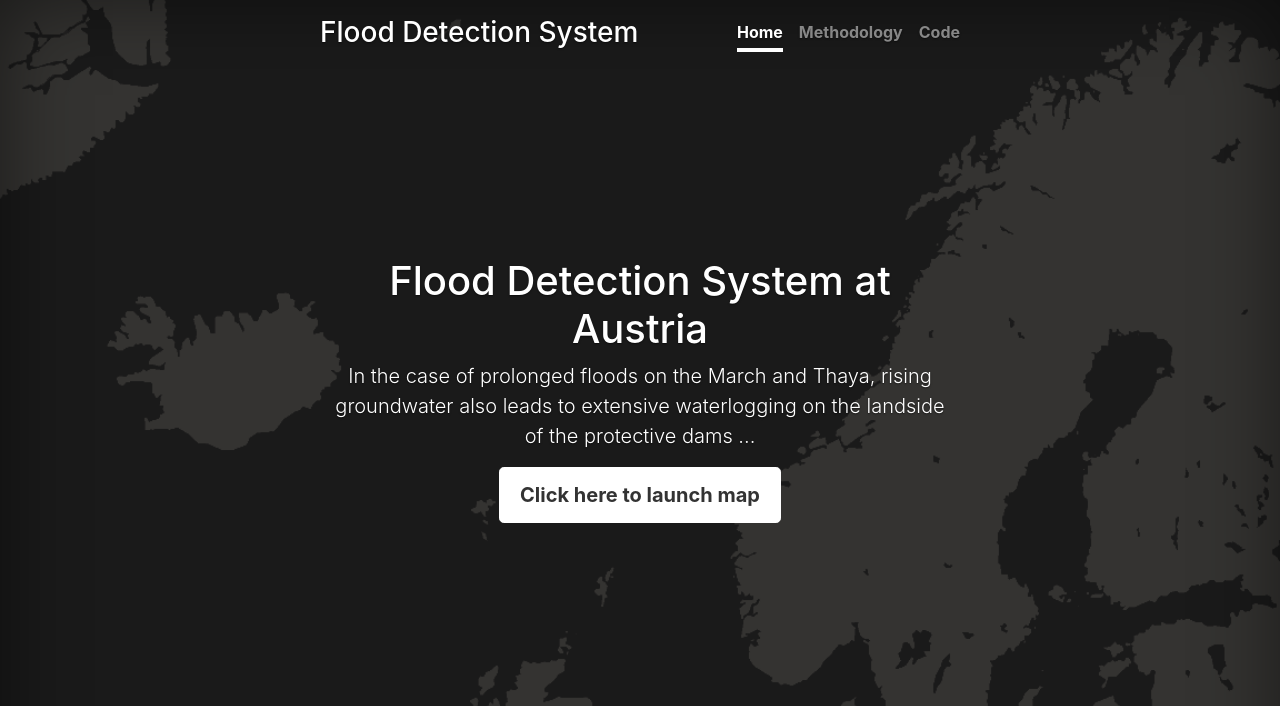
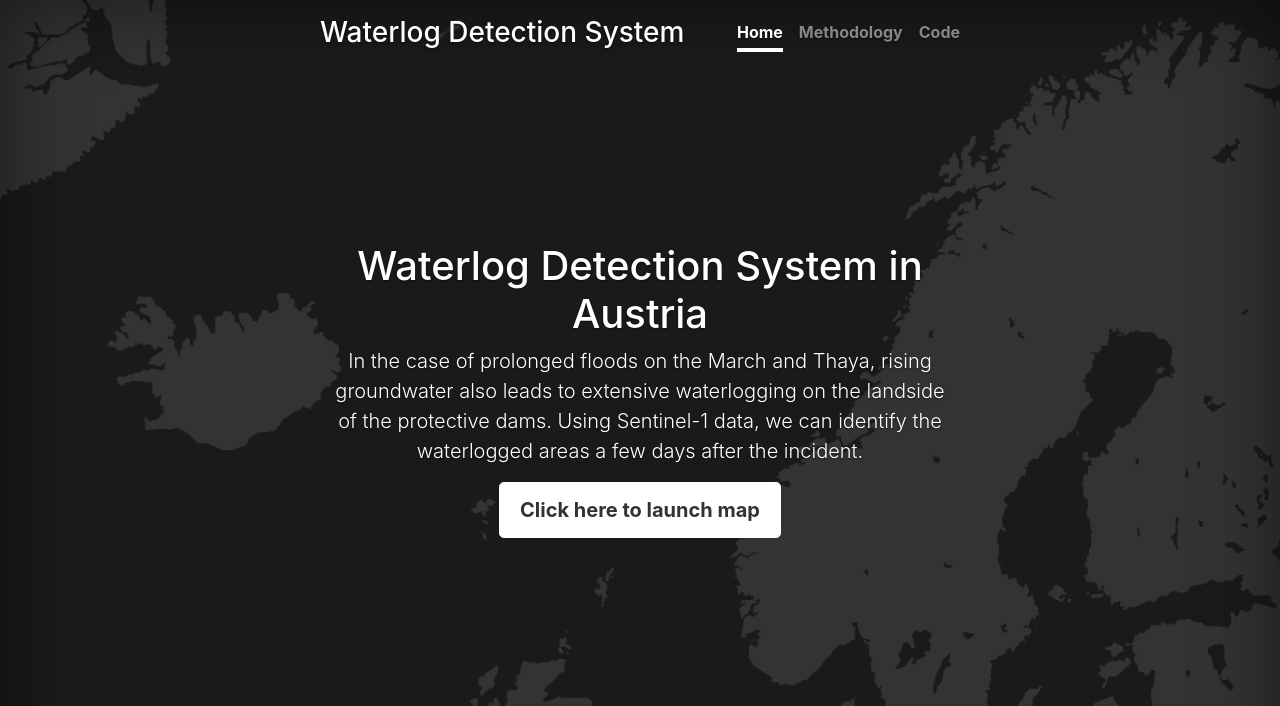
Before and after one commit to adebowaledaniel/fastapi_flood, a FastAPI app: page / in a window 1280 px wide. Shown: the top 706 px of the page. Run offline with FastAPI, Linux system fonts and the light colour scheme; parts of the project's set-up code (start-up, migrations or seed data) failed here and were passed over; some libraries are stand-ins or nearby versions.

Commit message:
Update home.html
Renamed to waterlog detection system

```diff
--- a/templates/home.html
+++ b/templates/home.html
@@ -7,7 +7,7 @@
     <meta name="description" content="">
     <meta name="author" content="">
     <meta name="generator" content="Jekyll v3.8.5">
-    <title>Flood map</title>
+    <title>Waterlog Detection System</title>
 
     <!-- Bootstrap core CSS -->
     <link rel="stylesheet" href="https://stackpath.bootstrapcdn.com/bootstrap/4.3.1/css/bootstrap.min.css"
@@ -38,7 +38,7 @@
         <header class="masthead mb-auto">
             <div class="inner">
                 <a href="{{ url_for('home') }}">
-                    <h3 class="masthead-brand">Flood Detection System</h3>
+                    <h3 class="masthead-brand">Waterlog Detection System</h3>
                 </a>
                 <nav class="nav nav-masthead justify-content-center">
                     <a class="nav-link active" href="{{ url_for('home') }}">Home</a>
@@ -49,9 +49,9 @@
         </header>
 
         <main role="main" class="inner cover">
-            <h1 class="cover-heading">Flood Detection System at Austria</h1>
+            <h1 class="cover-heading">Waterlog Detection System in Austria</h1>
             <p class="lead">In the case of prolonged floods on the March and Thaya, rising groundwater also leads to
-             extensive waterlogging on the landside of the protective dams ...</p>
+             extensive waterlogging on the landside of the protective dams. Using Sentinel-1 data, we can identify the waterlogged areas a few days after the incident.</p>
             <p class="lead">
                 <a href="{{ url_for('map') }}" class="btn btn-lg btn-secondary" target="blank">Click here to launch map</a>
             </p>
```
